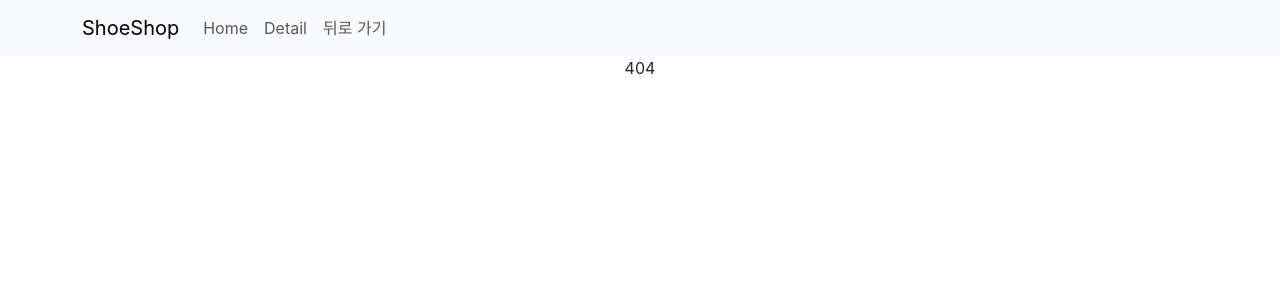
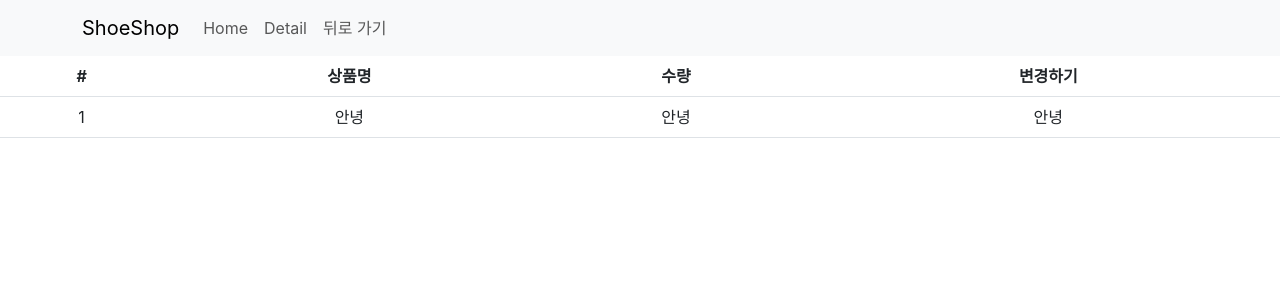
Before and after one commit to hojuncha997/appl-shop, a React (Create React App) app: page /cart in a window 1280 px wide. Before the commit this address had no page. Shown: the top 300 px of the page. Built offline with nearby package versions, Linux system fonts and the light colour scheme.

Commit message:
Redux 설치 및 세팅 완료

```diff
--- a/package.json
+++ b/package.json
@@ -3,6 +3,7 @@
   "version": "0.1.0",
   "private": true,
   "dependencies": {
+    "@reduxjs/toolkit": "^1.9.7",
     "@testing-library/jest-dom": "^5.17.0",
     "@testing-library/react": "^13.4.0",
     "@testing-library/user-event": "^13.5.0",
@@ -11,6 +12,7 @@
     "react": "^18.2.0",
     "react-bootstrap": "^2.9.1",
     "react-dom": "^18.2.0",
+    "react-redux": "^8.1.3",
     "react-router-dom": "^6.20.0",
     "react-scripts": "5.0.1",
     "styled-component": "^2.8.0",
--- a/src/App.js
+++ b/src/App.js
@@ -9,6 +9,7 @@ import Card from "./Card.js";
 import DetailPage from "./pages/DetailPage.js";
 import AboutPage from "./pages/AboutPage.js";
 import EventPage from "./pages/EventPage.js";
+import CartPage from "./pages/CartPage.js";
 
 // Context로 감싼 컴포넌트에서 가져다 써야 하기 때문에 export 해야 한다
 export let Context1 = createContext();
@@ -148,6 +149,8 @@ function App() {
           <Route path="two" element={<div>생일기념 쿠폰 받기</div>} />
         </Route>
 
+        <Route path="/cart" element={<CartPage />} />
+
         {/* "*" 적힌 경로 외의 모든 경로에 대해서 */}
         <Route path="*" element={<div>404</div>} />
       </Routes>
--- a/src/index.js
+++ b/src/index.js
@@ -4,13 +4,17 @@ import "./index.css";
 import App from "./App";
 import reportWebVitals from "./reportWebVitals";
 import { BrowserRouter } from "react-router-dom";
+import { Provider } from "react-redux";
+import store from "./store";
 
 const root = ReactDOM.createRoot(document.getElementById("root"));
 root.render(
   <React.StrictMode>
-    <BrowserRouter>
-      <App />
-    </BrowserRouter>
+    <Provider store={store}>
+      <BrowserRouter>
+        <App />
+      </BrowserRouter>
+    </Provider>
   </React.StrictMode>
 );
 
--- /dev/null
+++ b/src/pages/CartPage.js
@@ -0,0 +1,57 @@
+import { Table } from "react-bootstrap";
+
+const CartPage = () => {
+  return (
+    <div>
+      <Table>
+        <thead>
+          <tr>
+            <th>#</th>
+            <th>상품명</th>
+            <th>수량</th>
+            <th>변경하기</th>
+          </tr>
+        </thead>
+        <tbody>
+          <tr>
+            <td>1</td>
+            <td>안녕</td>
+            <td>안녕</td>
+            <td>안녕</td>
+          </tr>
+        </tbody>
+      </Table>
+    </div>
+  );
+};
+export default CartPage;
+
+/*
+<tr> 넣으면 행 하나 생김
+<th>, <td> 넣으면 열 하나 생김
+
+<thead>와 <tbody>가 없어도 행렬은 생긴다.
+그러나 써주는 게 좋다.
+
+장바구니 데이터를 state에 보관해 주고 데이터 바인딩.
+그런데 만약 그 데이터가 App, DetailPage, CartPage 모두 필요하다면,
+App에서 만들어야 한다.
+
+그런데 그렇게 하면 Props를 계속 넘겨줘야 하고 이는 번거롭다.
+
+Redux라는 라이브러리를 사용하면 컴포넌트들이 props 없이도
+state를 공유할 수 있다.
+
+1.redux를 사용하면 js 파일을 하나 만들고 거기에 스테이트들을
+보관해 둘 수 있다.
+
+2. 모든 컴포넌트들이 거기에 있는 state들을 가져와서 사용할 수 있다.
+
+따라서 규모가 큰 앱에서는 대부분 redux를 사용한다.
+
+
+
+
+
+
+*/
--- /dev/null
+++ b/src/store.js
@@ -0,0 +1,5 @@
+import { configureStore } from "@reduxjs/toolkit";
+
+export default configureStore({
+  reducer: {},
+});
```
Also changed, not shown: shop-README.txt, shop-Redux-setting.txt (added), 1 other file (tests, documents, lock files or other folders).
